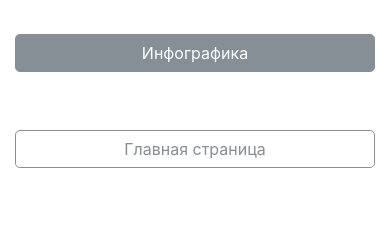
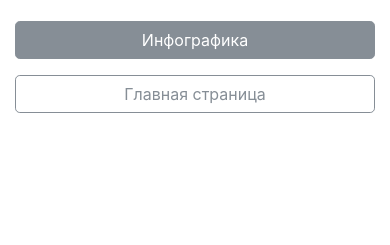
Before and after one commit to dkireev/dkireev.github.io, a PHP site: page /form.html in a window 390 px wide. Shown: the part 599-844 px from the top of the page. Run offline with PHP 8.4, Linux system fonts and the light colour scheme; some libraries are stand-ins or nearby versions.

Commit message:
CSS updates

```diff
--- a/css/style.css
+++ b/css/style.css
@@ -15,31 +15,10 @@
 	text-align: justify;
 	padding-top: 3.1rem;
 }
-.fill-form {
+.button {
 	max-width: 18.7rem;
 	width: 100%;
-	background-color: #0d904f;
-	border-color: #0d904f;
-	margin: 1.8rem auto;
-}
-.fill-form:hover {
-	background-color: #fff;
-	color: #0d904f;
-}
-.infographics {
-	max-width: 18.7rem;
-	width: 100%;
-	margin: 1.8rem auto;
-}
-.home-page {
-	max-width: 18.7rem;
-	width: 100%;
-	margin: 1.8rem auto;
-}
-.infographics {
-	max-width: 18.7rem;
-	width: 100%;
-	margin: 1.8rem auto;
+	margin-bottom: 1rem;
 }
 .info-heading {
 	margin: 1rem 0;
@@ -50,9 +29,6 @@
 .average {
 	margin: 0;
 	color: #0d904f;
-}
-.buttons {
-	margin-bottom: 3rem;
 }
 
 @media (max-width: 991px) {
@@ -94,15 +70,7 @@
 	.home-text {
 		padding-top: 0;
 	}
-	.fill-form {
-		max-width: 100%;
-		margin-bottom: .6rem;
-		margin-top: .6rem;
-	}
-	.infographics {
-		max-width: 100%;
-	}
-	.home-page {
+	.button {
 		max-width: 100%;
 	}
 	.info-heading {
--- a/form.html
+++ b/form.html
@@ -20,26 +20,24 @@
     <div class="container text-center">
         <div class="row">
             <div class="col-12">
-                <iframe src="https://docs.google.com/forms/d/e/1FAIpQLSfNrI1rv6KLpPc_eVevV10swdiureyVTfd28m_64vn0Fo1vmQ/viewform?embedded=true" frameborder="0" marginheight="0" marginwidth="0" style="width: 100%; height: 60vh;">Загрузка...</iframe>
+                <iframe src="https://docs.google.com/forms/d/e/1FAIpQLSfNrI1rv6KLpPc_eVevV10swdiureyVTfd28m_64vn0Fo1vmQ/viewform?embedded=true" frameborder="0" marginheight="0" marginwidth="0" style="width: 100%; height: 60vh; margin-bottom: 1rem;">Загрузка...</iframe>
             </div>
         </div>
         <div class="row">
             <div class="col-sm-6 text-right">
-                <a class="btn btn-lg btn-secondary infographics" href="info.html" role="button">Инфографика</a>
+                <a class="btn btn-lg btn-secondary button" href="info.html" role="button">Инфографика</a>
             </div>
             <div class="col-sm-6 text-left">
-                <a class="btn btn-lg btn-outline-secondary home-page" href="index.html" role="button">Главная страница</a>
+                <a class="btn btn-lg btn-outline-secondary button" href="index.html" role="button">Главная страница</a>
             </div>
         </div>
         <div class="row">
             <div class="col-12">
-                <div class="buttons">
                 <ins class="adsbygoogle"
                      style="display:block"
                      data-ad-client="ca-pub-2611572557979793"
                      data-ad-slot="6740154784"
                      data-ad-format="auto"></ins>
-                </div>
                 <script>
                 (adsbygoogle = window.adsbygoogle || []).push({});
                 </script>
--- a/index.html
+++ b/index.html
@@ -37,13 +37,13 @@
     <div class="container">
         <div class="row">
             <div class="col-sm-6 text-right">
-                <a class="btn btn-lg btn-success fill-form" href="form.html" role="button">ПОСЧИТАТЬ</a>
+                <a class="btn btn-lg btn-success button" href="form.html" role="button">ПОСЧИТАТЬ</a>
             </div>
             <div class="col-sm-6 text-left">
-                <a class="btn btn-lg btn-secondary infographics" href="info.html" role="button">Инфографика</a>
+                <a class="btn btn-lg btn-secondary button" href="info.html" role="button">Инфографика</a>
             </div>
         </div>
-        <div class="row buttons">
+        <div class="row">
             <div class="col-12">
                 <ins class="adsbygoogle"
                      style="display:block"
--- a/info.html
+++ b/info.html
@@ -28,21 +28,19 @@
         </div>
         <div class="row">
             <div class="col-sm-6 text-right">
-                <a class="btn btn-lg btn-success fill-form" href="form.html" role="button">ПОСЧИТАТЬ</a>
+                <a class="btn btn-lg btn-success button" href="form.html" role="button">ПОСЧИТАТЬ</a>
             </div>
             <div class="col-sm-6 text-left">
-                <a class="btn btn-lg btn-outline-secondary home-page" href="index.html" role="button">Главная страница</a>
+                <a class="btn btn-lg btn-outline-secondary button" href="index.html" role="button">Главная страница</a>
             </div>
         </div>
         <div class="row">
             <div class="col-12">
-                <div class="buttons">
                 <ins class="adsbygoogle"
                      style="display:block"
                      data-ad-client="ca-pub-2611572557979793"
                      data-ad-slot="6740154784"
                      data-ad-format="auto"></ins>
-                </div>
                 <script>
                 (adsbygoogle = window.adsbygoogle || []).push({});
                 </script>
```
Lines whose indentation alone changed are shown as unchanged.
